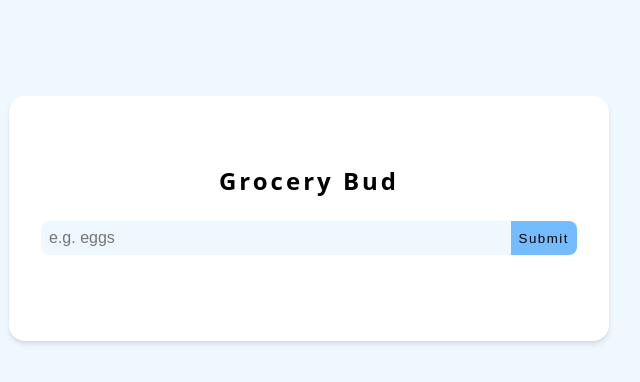
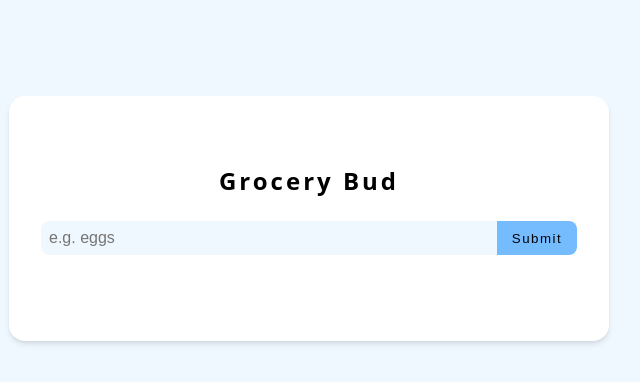
Before and after one commit to sun-n-y/groceryList, a plain HTML site: page index.html in a window 1280 px wide. Shown: the full height of the page, 331-971 px from the left. Drawn offline with Linux system fonts and the light colour scheme.

Commit message:
add grocery list add button width

```diff
--- a/style.css
+++ b/style.css
@@ -51,7 +51,7 @@ body {
 
 .form-input {
     display: grid;
-    grid-template-columns: 1fr auto;
+    grid-template-columns: 1fr 80px;
     margin: 1.5rem 0;
 }
 
```
